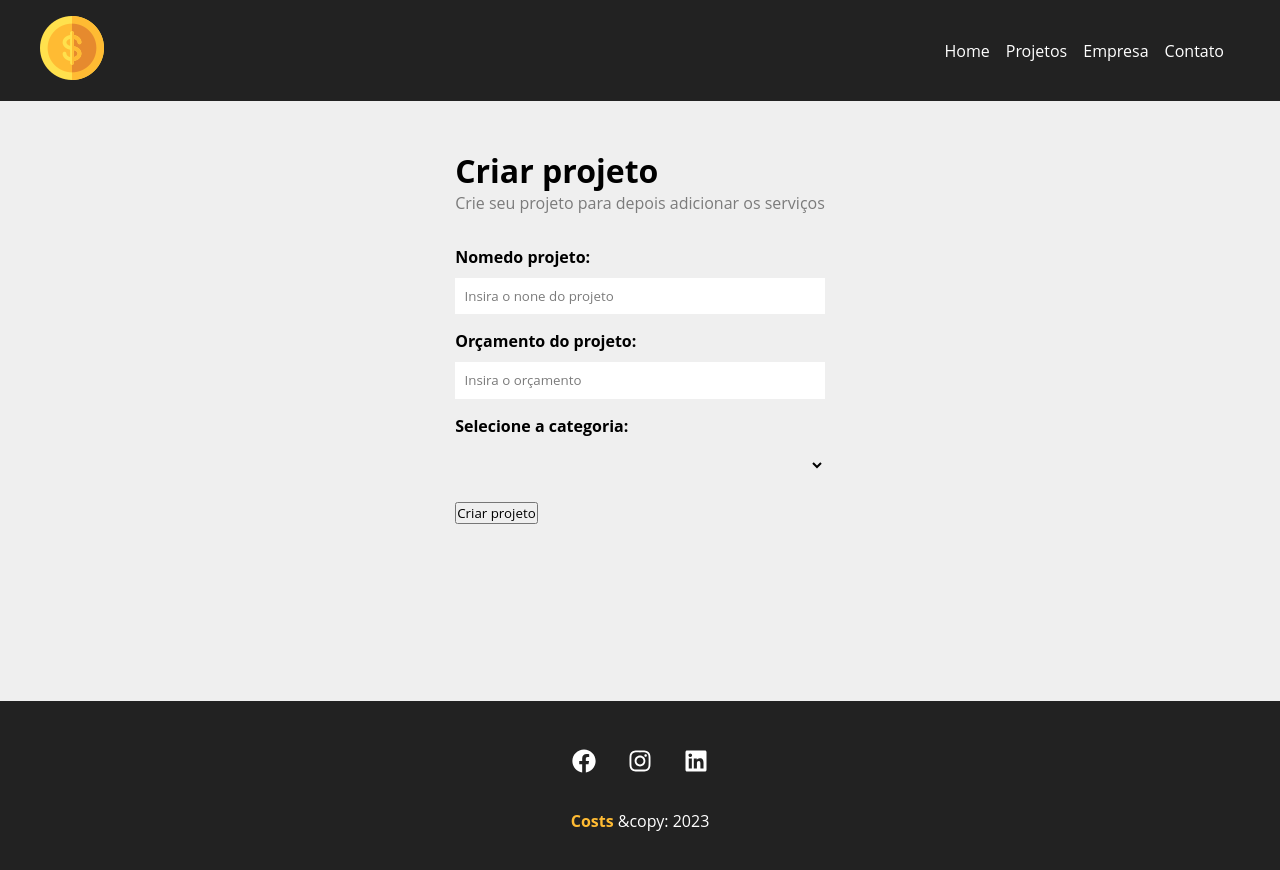
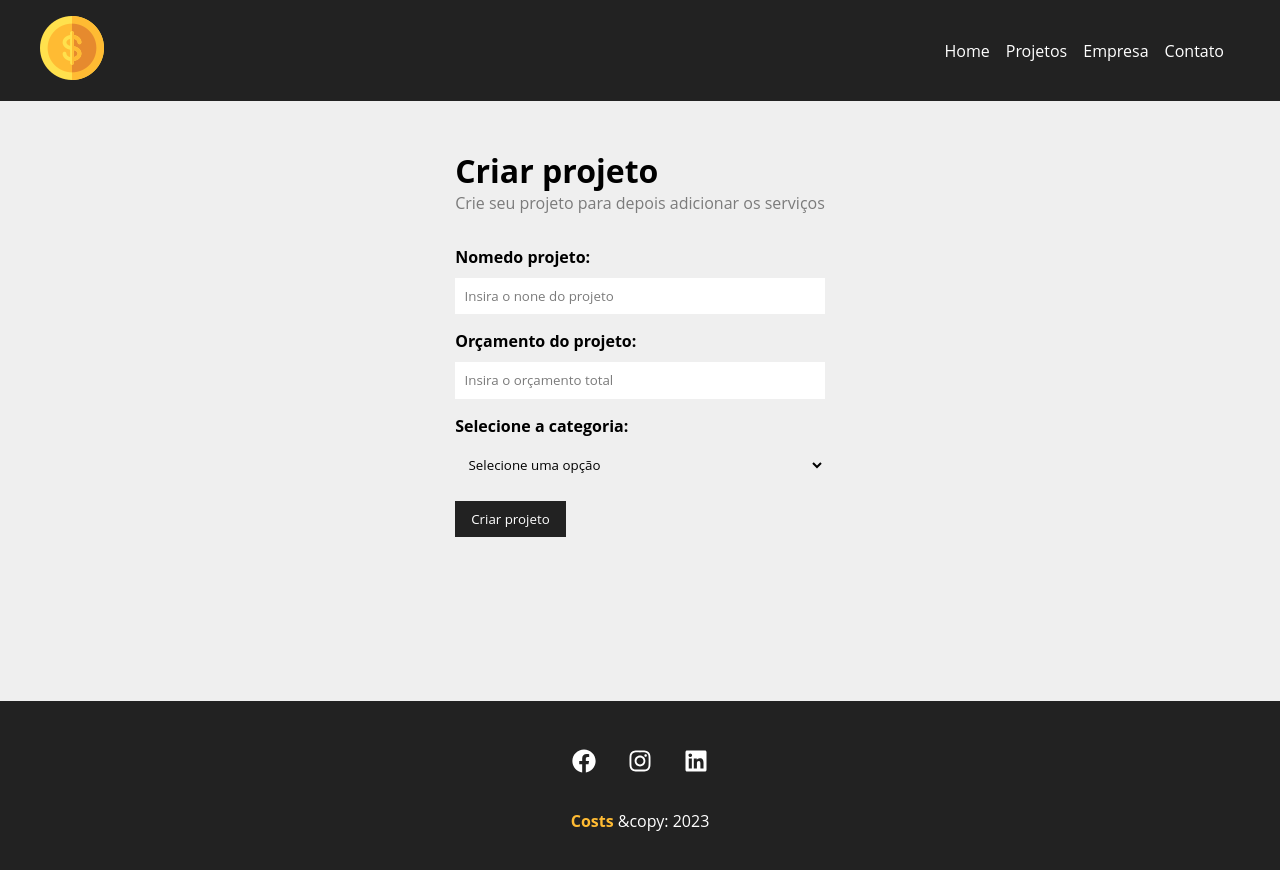
Before and after one commit to PauloBarros3335/Curso_react-, a React (Create React App) app: page /newproject in a window 1280 px wide. Shown: the top 870 px of the page. Built offline with nearby package versions, Linux system fonts and the light colour scheme.

Commit message:
Primeira parte do front concluidada

```diff
--- a/src/components/Project/ProjectForm.js
+++ b/src/components/Project/ProjectForm.js
@@ -1,9 +1,10 @@
 import Input from "../form/Input";
 import Select from "../form/Select";
+import SubmitButton from "../form/SubmitButton";
 
 import styles from "./ProjectForm.module.css";
 
-function ProjectForm() {
+function ProjectForm({ btnText }) {
   return (
     <form className={styles.form}>
       <Input
@@ -16,35 +17,13 @@ function ProjectForm() {
         type="number"
         text="Orçamento do projeto"
         name="budget"
-        placerholder="Insira o orçamento"
+        placerholder="Insira o orçamento total"
       />
 
       <Select name="category_d" text="Selecione a categoria" />
-
-      <div>
-        <input type="submit" value="Criar projeto" />
-      </div>
+      <SubmitButton text={btnText} />
     </form>
   );
-
-  // <form className={styles.form}>
-  //   <Input
-  //     type="text"
-  //     text="Nome do projeto"
-  //     name="name"
-  //     placeholder="Insira o nome do projeto"
-  //   />
-  //   <Input
-  //     type="number"
-  //     text="Orçamento do projeto"
-  //     name="budget"
-  //     placeholder="Insira o orçanento total"
-  //   />
-  //   <Select name="category_id" text="Selecione a categoria" />
-  //   <div>
-  //     <input type="submit" value="Criar projeto" />
-  //   </div>
-  // </form>
 }
 
 export default ProjectForm;
--- a/src/components/form/Select.js
+++ b/src/components/form/Select.js
@@ -5,7 +5,7 @@ function Select({ text, name, options, handleOnchange, value }) {
     <div className={styles.form_control}>
       <label htmlFor={name}>{text}:</label>
       <select name={name} id={name}>
-        <options>Selecione uma opção</options>
+        <option>Selecione uma opção</option>
       </select>
     </div>
   );
--- /dev/null
+++ b/src/components/form/SubmitButton.js
@@ -0,0 +1,11 @@
+import styles from "./SubmitButton.module.css";
+
+function SubmitButton({ text }) {
+  return (
+    <div>
+      <button className={styles.btn}> {text}</button>
+    </div>
+  );
+}
+
+export default SubmitButton;
--- /dev/null
+++ b/src/components/form/SubmitButton.module.css
@@ -0,0 +1,13 @@
+.btn {
+  background-color: #222;
+  color: #fff;
+  padding: 0.7em 1.2em;
+  text-decoration: none;
+  transition: 0, 5;
+  cursor: pointer;
+  border: none;
+}
+
+.btn:hover {
+  color: #ffbb33;
+}
--- a/src/components/pages/NewProject.js
+++ b/src/components/pages/NewProject.js
@@ -6,7 +6,7 @@ function NewProject() {
     <div className={styles.newproject_container}>
       <h1>Criar projeto</h1>
       <p>Crie seu projeto para depois adicionar os serviços </p>
-      <ProjectFrom />
+      <ProjectFrom btnText="Criar projeto" />
     </div>
   );
 }
```
